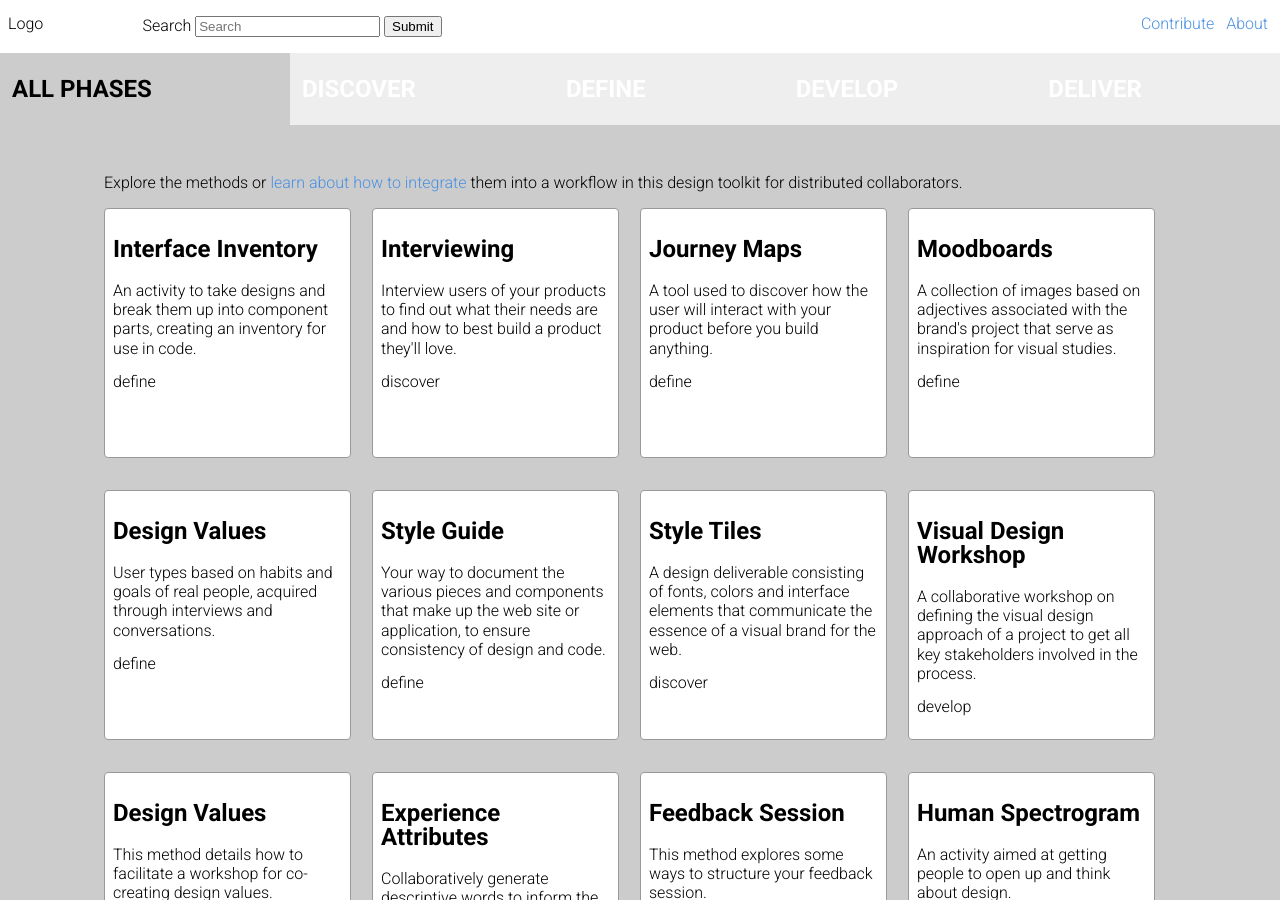
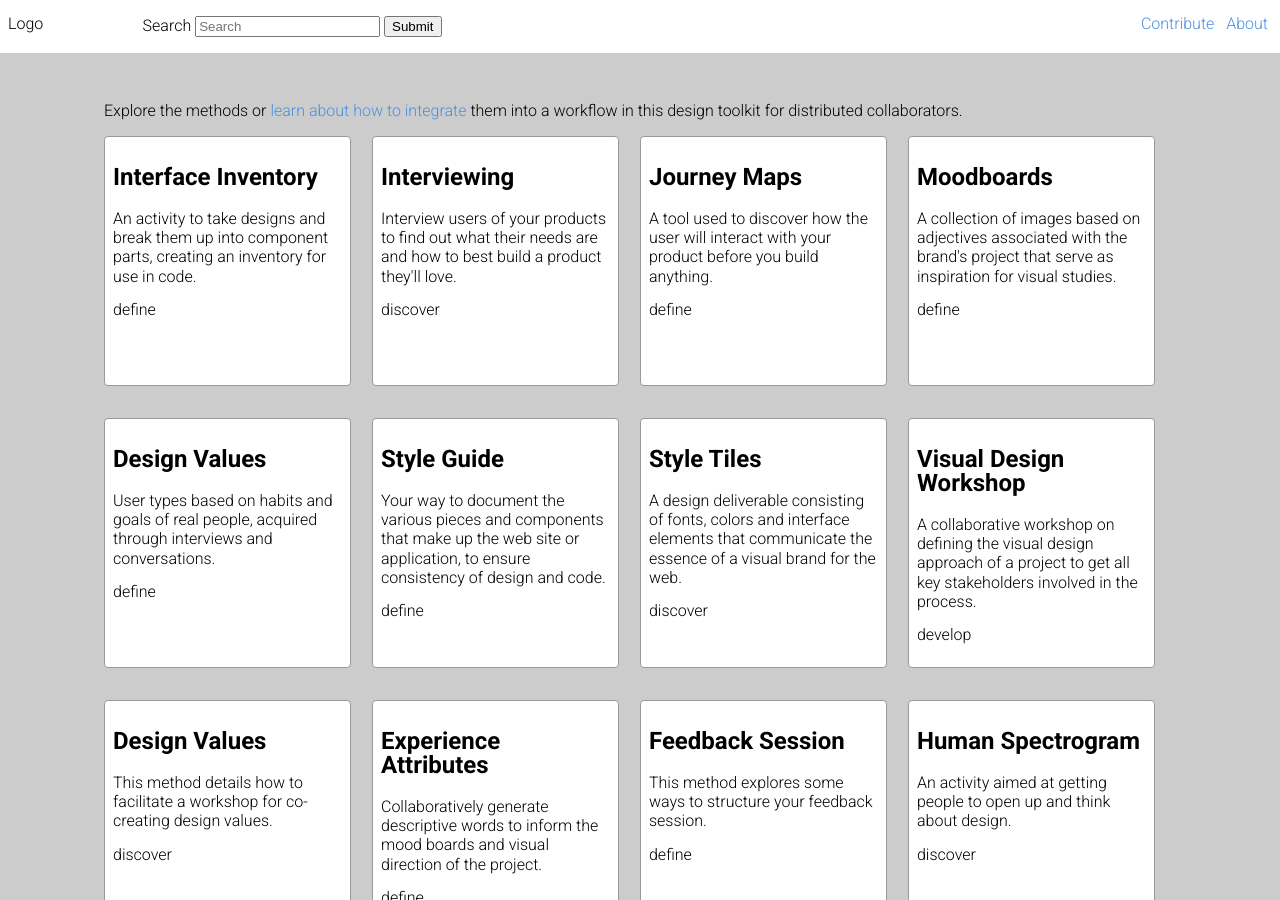
Before and after one commit to open-design-kit/opendesignkit, a Jekyll site: the page built from index.html, in a window 1280 px wide and 900 px high. Built offline with Jekyll 4.4.1, drawn with Linux system fonts in a browser that asks for light colours.

Commit message:
removing the tabs since we aren't going to use them right away

```diff
--- a/index.html
+++ b/index.html
@@ -3,14 +3,7 @@ layout: default
 title: Welcome to Open Design Kit
 ---
 
-<div class="tabs js-fr-tabs">
-    <ul class="fr-tabs__tablist js-fr-tabs__tablist">
-        <li class="fr-tabs__tablist-item" role="presentation"><a class="fr-tabs__tab" id="tab1" href="#all-phases">All Phases</a></li>
-        <li class="fr-tabs__tablist-item" role="presentation"><a class="fr-tabs__tab" id="tab2" href="#discover">Discover</a></li>
-        <li class="fr-tabs__tablist-item" role="presentation"><a class="fr-tabs__tab" id="tab3" href="#define">Define</a></li>
-        <li class="fr-tabs__tablist-item" role="presentation"><a class="fr-tabs__tab" id="tab4" href="#develop">Develop</a></li>
-        <li class="fr-tabs__tablist-item" role="presentation"><a class="fr-tabs__tab" id="tab5" href="#deliver">Deliver</a></li>
-    </ul>
+<div class="tabs">
     <div class="tabs-content">
         <p>Explore the methods or <a href="">learn about how to integrate</a> them into a workflow in this design toolkit for distributed collaborators.</p>
         <!-- All methods -->
@@ -25,58 +18,5 @@ title: Welcome to Open Design Kit
                 {% endfor %}
             </ul>
         </section>
-        <!-- Discovery methods -->
-        <section class="fr-tabs__panel js-fr-tabs__panel" id="discover">
-            <ul class="method-list">
-                {% for method in site.methods %}
-                    {% if method.tags contains "discovery" %}
-                    <li class="method-list-item">
-                        <h2>{{ method.title }}</h2>
-                        <p>{{ method.teaser }}</p>
-                        <span> {{ method.tags }}</span>
-                    </li>
-                    {% endif %}
-                {% endfor %}
-            </ul>
-        </section>
-        <section class="fr-tabs__panel js-fr-tabs__panel" id="define">
-            <ul class="method-list">
-                {% for method in site.methods %}
-                    {% if method.tags contains "define" %}
-                    <li class="method-list-item">
-                        <h2>{{ method.title }}</h2>
-                        <p>{{ method.teaser }}</p>
-                        <span> {{ method.tags }}</span>
-                    </li>
-                    {% endif %}
-                {% endfor %}
-            </ul>
-        </section>
-        <section class="fr-tabs__panel js-fr-tabs__panel" id="develop">
-            <ul class="method-list">
-                {% for method in site.methods %}
-                    {% if method.tags contains "develop" %}
-                    <li class="method-list-item">
-                        <h2>{{ method.title }}</h2>
-                        <p>{{ method.teaser }}</p>
-                        <span> {{ method.tags }}</span>
-                    </li>
-                    {% endif %}
-                {% endfor %}
-            </ul>
-        </section>
-        <section class="fr-tabs__panel js-fr-tabs__panel" id="deliver">
-            <ul class="method-list">
-                {% for method in site.methods %}
-                    {% if method.tags contains "deliver" %}
-                    <li class="method-list-item">
-                        <h2>{{ method.title }}</h2>
-                        <p>{{ method.teaser }}</p>
-                        <span> {{ method.tags }}</span>
-                    </li>
-                    {% endif %}
-                {% endfor %}
-            </ul>
-        </section>
     </div> <!-- /end .tabs-content -->
 </div> <!-- /end .tabs -->
```
